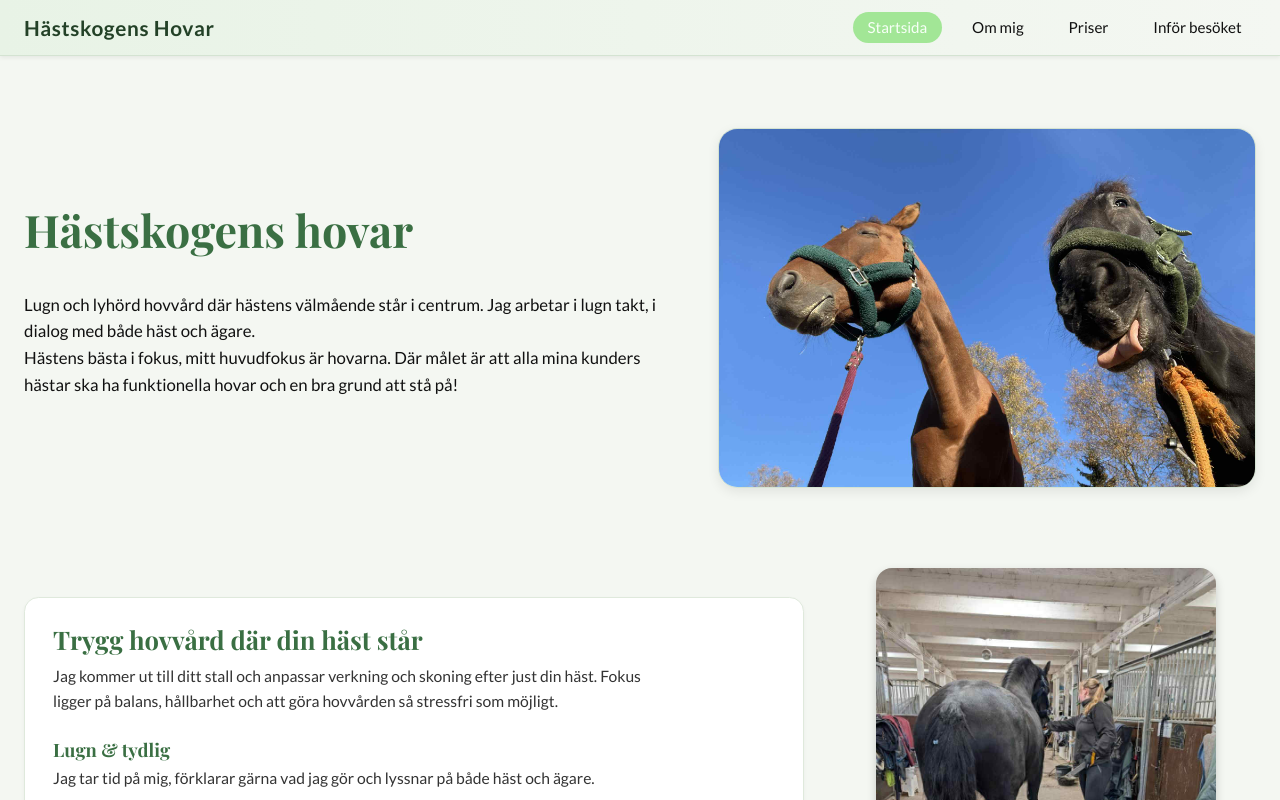
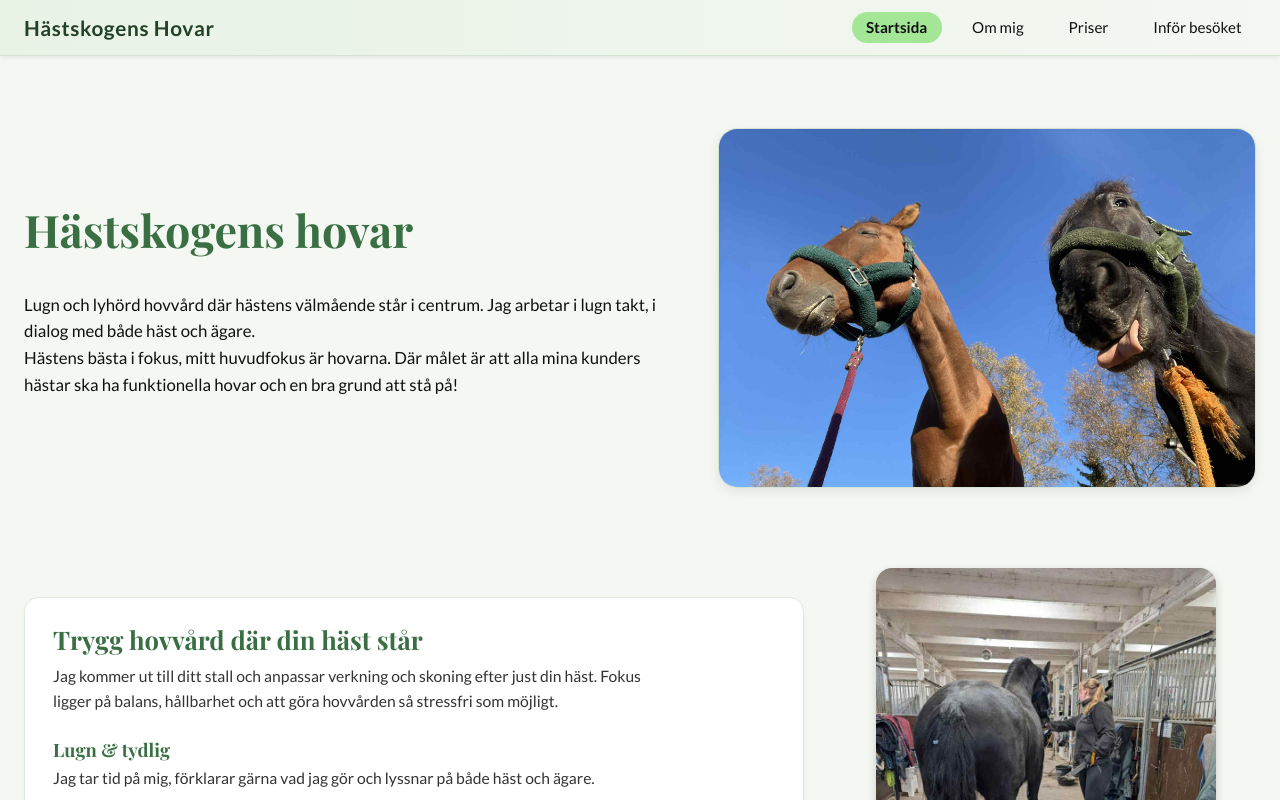
Before and after one commit to Emberes/HastSkogensHovar, a React (Vite) app: page / in a window 1280 px wide. Shown: the top 800 px of the page. Built offline with nearby package versions, Linux system fonts and the light colour scheme; a web font is replaced by a local one.

Commit message:
Use dark text for the active menu link
White text on the light green background was hard to read, especially
in the mobile menu. Use the main text colour and bold instead.

Co-Authored-By: Claude Opus 5.5 <noreply@anthropic.com>

```diff
--- a/src/styles/navbar.css
+++ b/src/styles/navbar.css
@@ -52,10 +52,12 @@
   transform: translateY(-1px);
 }
 
-.app__nav-link--active {
+/* Svart text på den ljusgröna bakgrunden ger tydlig kontrast */
+.app__nav-link--active,
+.app__nav-link--active:visited {
   background-color: var(--green-light);
-  color: #f7fff7;
-
+  color: var(--text-main);
+  font-weight: 700;
 }
 
 .app__nav-toggle {
```
